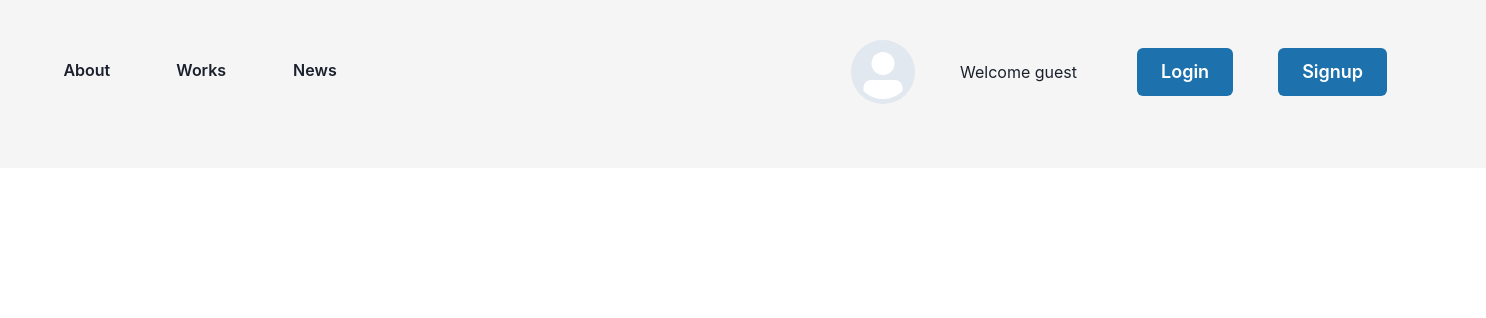
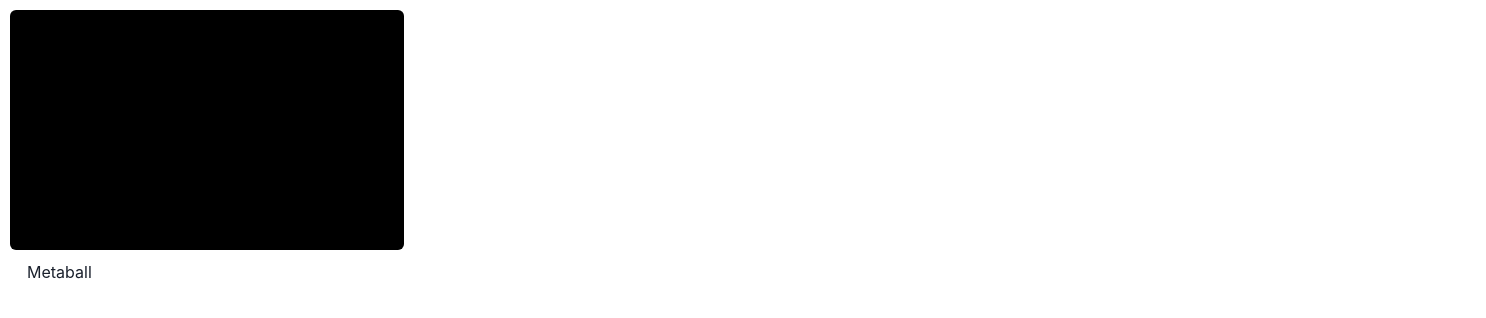
Before and after one commit to SOICHI0826/bf2b_front, a React (Create React App) app: page / in a window 1280 px wide. Shown: the top 318 px of the page, 1486 px wide, since content can reach past the window. Built offline with nearby package versions, Linux system fonts and the light colour scheme.

Commit message:
feat:Thumbnailコンポーネント作成

```diff
--- a/src/App.jsx
+++ b/src/App.jsx
@@ -1,11 +1,12 @@
 import { ChakraProvider } from "@chakra-ui/react"
 import './App.css';
 import { Header } from './components/Header/Header'
+import { Thumbnail } from './components/Thumbnail/Thumbnail'
 
 function App() {
   return (
     <ChakraProvider>
-        <Header />
+        <Thumbnail title='Metaball' thumb='../public/logo192.png'/>
     </ChakraProvider>
   );
 }
--- /dev/null
+++ b/src/components/Thumbnail/Thumbnail.jsx
@@ -0,0 +1,17 @@
+import { css } from "@emotion/css";
+import { Text, Box, Button, Image } from "@chakra-ui/react";
+
+export const Thumbnail = (props) => {
+    const {title, thumb} = props;
+    return (
+        <Box pl='10px' pt='10px' pr='10px' w='414px' h='318px'>
+           <Button mb='10px' bg='#000000' w='394px' h='240px'>
+           </Button>
+           <Box w='394px' h='50px'>
+              <Text ml='17px'>
+                { title }
+              </Text>
+           </Box>
+        </Box>
+    )
+}
```
Also changed, not shown: 1 other file (tests, documents, lock files or other folders).
